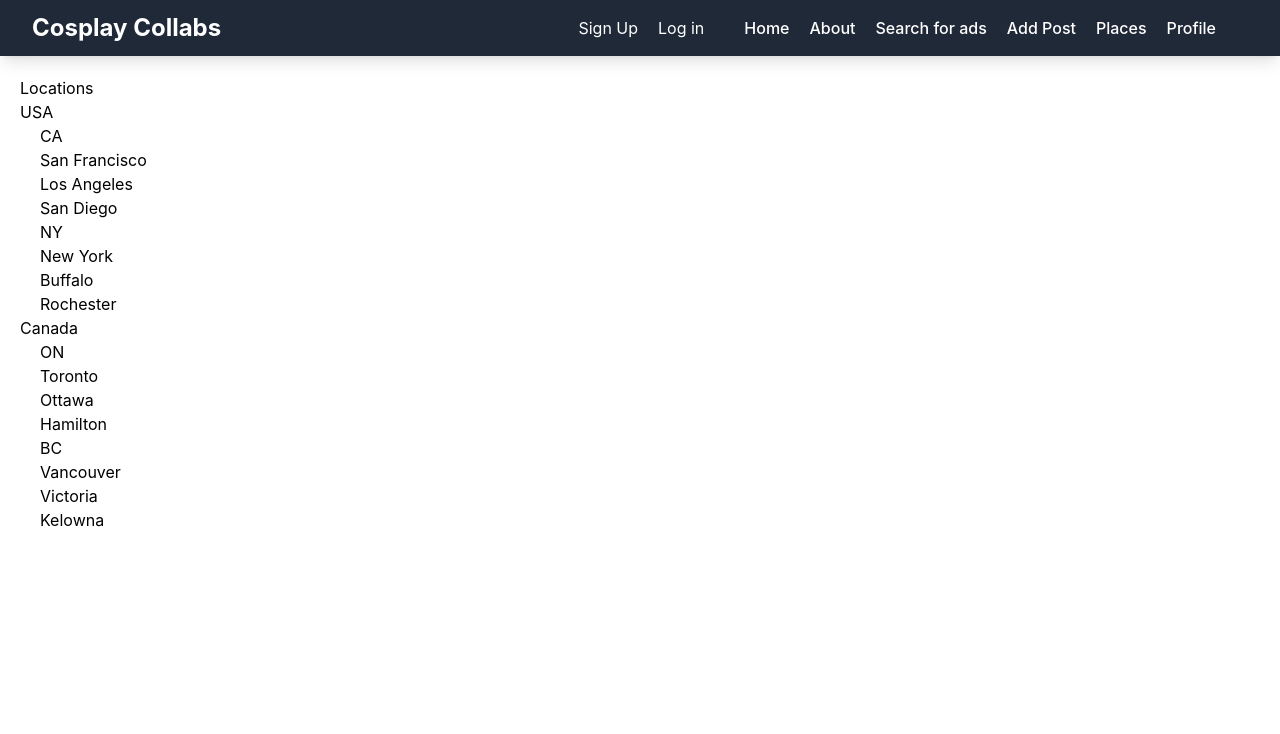
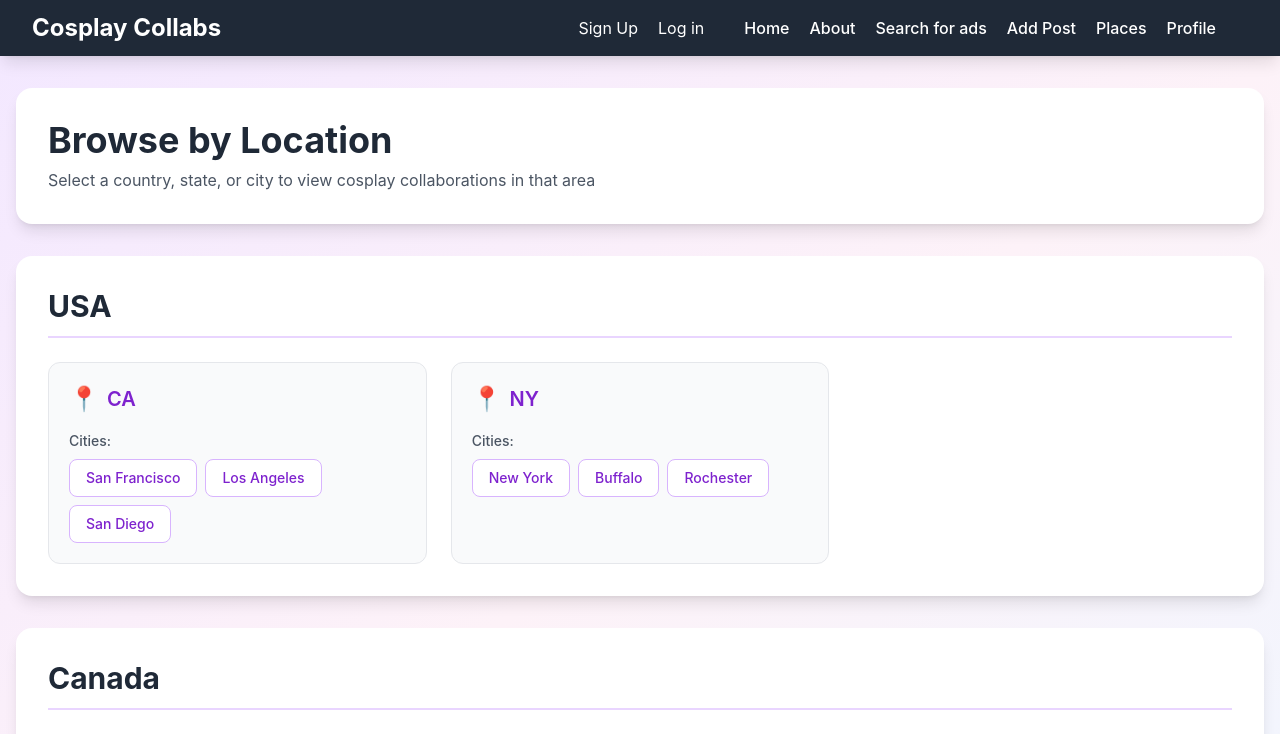
Before and after one commit to JamieDawson/cosplay-collabs-frontend, a React (Create React App) app: page /places in a window 1280 px wide. Shown: the top 734 px of the page. Built offline with nearby package versions, Linux system fonts and the light colour scheme; no server answers; the HTML template or start-up script is replaced by a standard one.

Commit message:
updated Places tab so that it looks better. Created buttons and sub-buttons for cities and locations to be clicked on to call the API

```diff
--- a/src/Components/LocationsMapper/LocationsMapper.component.tsx
+++ b/src/Components/LocationsMapper/LocationsMapper.component.tsx
@@ -3,32 +3,51 @@ import { locationData } from "../../Data/locations";
 
 const LocationsMapper: React.FC = () => {
   return (
-    <div style={{ padding: "20px" }}>
-      <h1>Locations</h1>
-      <div>
-        {Object.entries(locationData.countries).map(
-          ([country, countryData]) => (
-            <div key={country}>
-              <h2>{country}</h2>
+    <div className="min-h-screen bg-gradient-to-br from-purple-100 via-pink-50 to-blue-50 py-8 px-4">
+      <div className="max-w-7xl mx-auto">
+        <div className="bg-white rounded-2xl shadow-lg p-8 mb-8">
+          <h1 className="text-4xl font-bold text-gray-800 mb-2">Browse by Location</h1>
+          <p className="text-gray-600">Select a country, state, or city to view cosplay collaborations in that area</p>
+        </div>
+
+        {Object.entries(locationData.countries).map(([country, countryData]) => (
+          <div key={country} className="bg-white rounded-2xl shadow-lg p-6 md:p-8 mb-8">
+            <h2 className="text-3xl font-bold text-gray-800 mb-6 pb-3 border-b-2 border-purple-200">
+              {country}
+            </h2>
+
+            <div className="grid grid-cols-1 md:grid-cols-2 lg:grid-cols-3 gap-6">
               {Object.entries(countryData.states).map(([state, cities]) => (
-                <div key={state} style={{ marginLeft: "20px" }}>
-                  <Link to={`/places/${country}/${state}`}>
-                    <h3>{state}</h3>
+                <div key={state} className="bg-gray-50 rounded-xl p-5 border border-gray-200">
+                  <Link
+                    to={`/places/${encodeURIComponent(country)}/${encodeURIComponent(state)}`}
+                    className="block mb-4"
+                  >
+                    <h3 className="text-xl font-semibold text-purple-700 hover:text-purple-800 transition-colors mb-3 flex items-center gap-2">
+                      <span className="text-2xl">📍</span>
+                      {state}
+                    </h3>
                   </Link>
-                  <ul>
-                    {cities.map((city) => (
-                      <li key={city}>
-                        <Link to={`/places/${country}/${state}/${city}`}>
+
+                  <div className="space-y-2">
+                    <p className="text-sm font-medium text-gray-600 mb-2">Cities:</p>
+                    <div className="flex flex-wrap gap-2">
+                      {cities.map((city) => (
+                        <Link
+                          key={city}
+                          to={`/places/${encodeURIComponent(country)}/${encodeURIComponent(state)}/${encodeURIComponent(city)}`}
+                          className="inline-block px-4 py-2 bg-white border border-purple-300 rounded-lg text-sm font-medium text-purple-700 hover:bg-purple-50 hover:border-purple-400 hover:shadow-md transition-all duration-200"
+                        >
                           {city}
                         </Link>
-                      </li>
-                    ))}
-                  </ul>
+                      ))}
+                    </div>
+                  </div>
                 </div>
               ))}
             </div>
-          )
-        )}
+          </div>
+        ))}
       </div>
     </div>
   );
```
